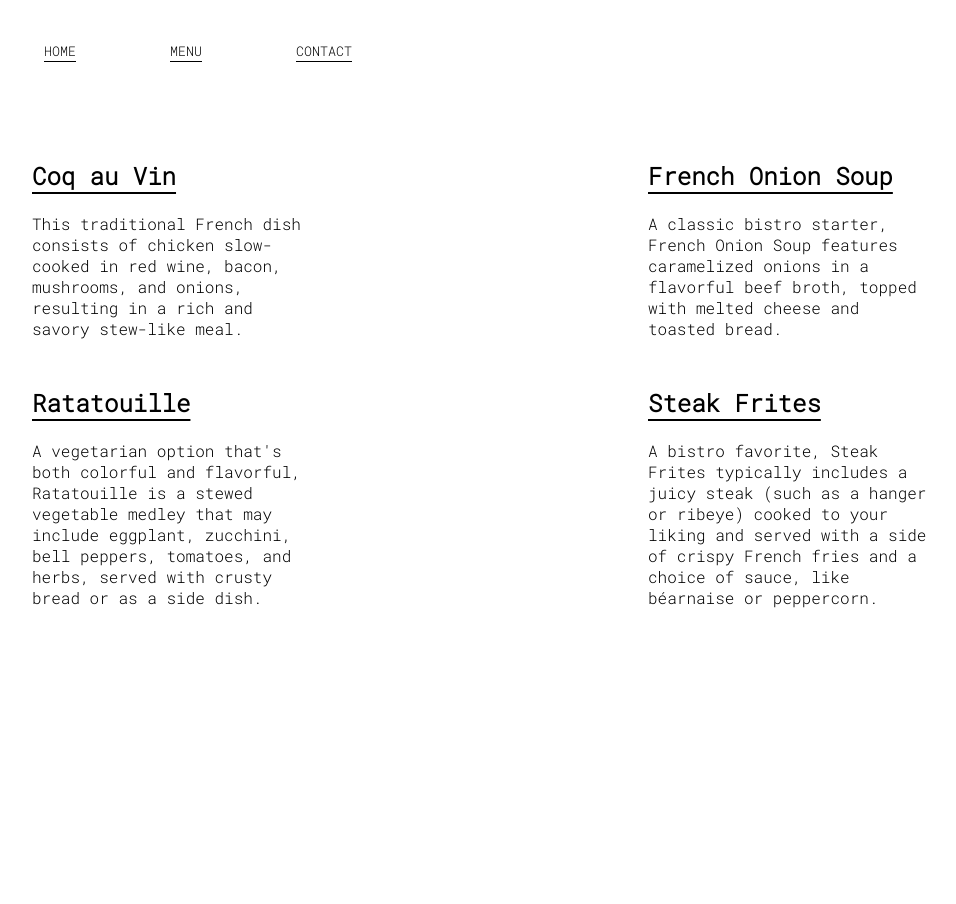
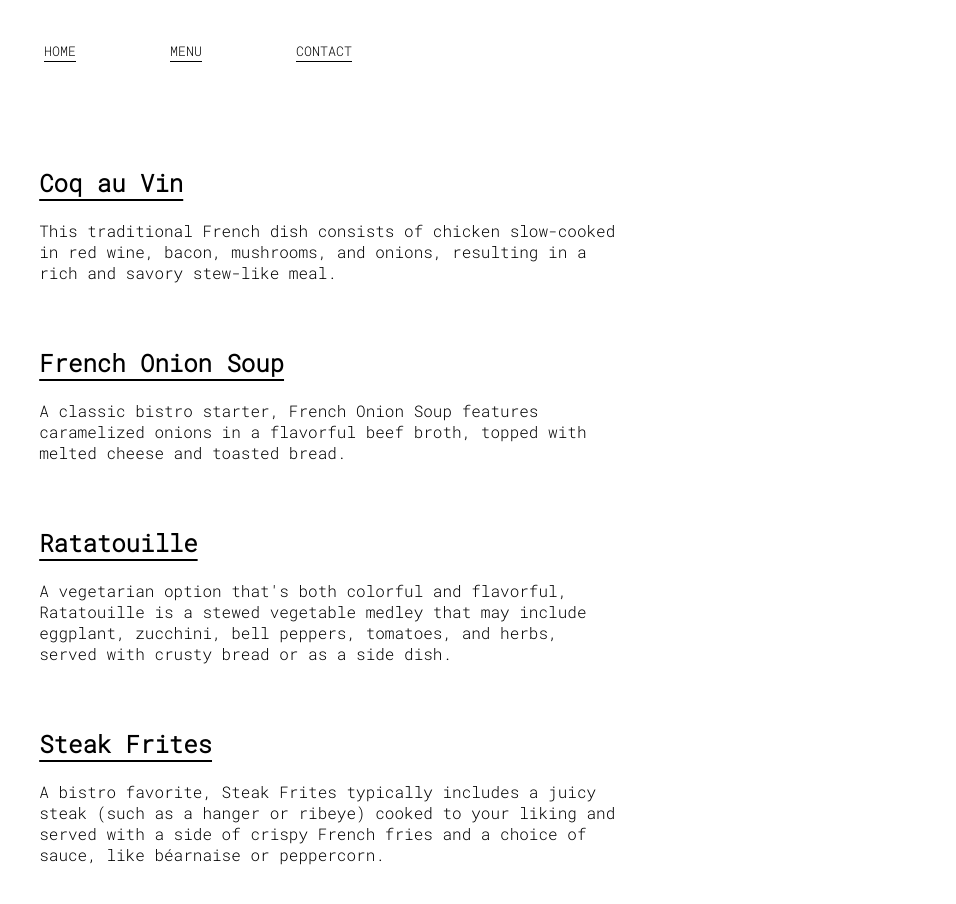
Before and after one commit to Susekh/restaurant-page, a website built with webpack: page dist/index.html in a window 1280 px wide. Both pictures are taken after a click on the button "MENU". Shown: the whole page, without its empty margins (16-972 px from the left). Before the commit the page ends 800 px from the top, so only its background shows below. Built offline with nearby package versions, Linux system fonts and the light colour scheme.

Commit message:
Added minor visual improvements

```diff
--- a/src/style.css
+++ b/src/style.css
@@ -69,9 +69,9 @@ body, html{
 /* menu contents */
 .img-txt-cnt-menu{
     display: grid;
-    grid-template-columns: 1fr 1fr;
-    gap: 3em;
-    padding: 3em;
+    grid-template-columns: 1fr;
+    gap: 4em;
+    padding: 3.45em;
 
 
 }
```
Also changed, not shown: dist/main.js.
